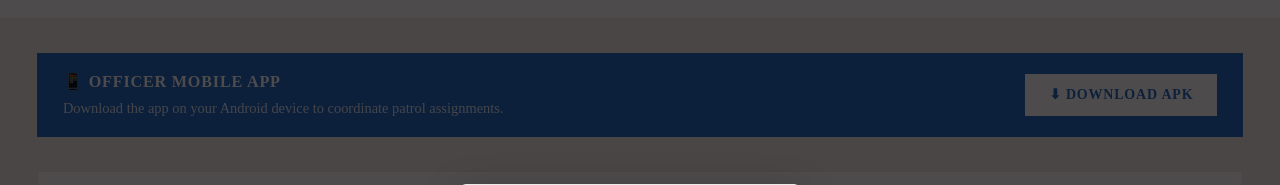
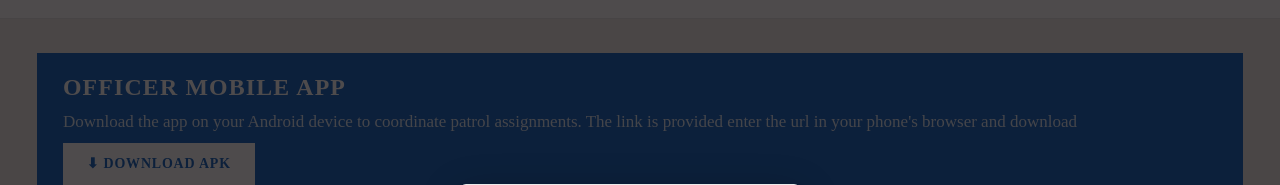
Before and after one commit to MB200516/Intellipark-DSS, a Next.js app in the folder frontend/: page /dashboard/patrol in a window 1280 px wide. Shown: the part 126-311 px from the top of the page. Built offline with nearby package versions, Linux system fonts and the light colour scheme; no server answers; sample sign-in values are in the browser's storage.

Commit message:
Update page.tsx

```diff
--- a/frontend/src/app/dashboard/patrol/page.tsx
+++ b/frontend/src/app/dashboard/patrol/page.tsx
@@ -133,11 +133,11 @@ export default function PatrolPage() {
           flexWrap:'wrap', gap:'0.5rem',
         }}>
           <div>
-            <div style={{ fontWeight:700, fontSize:'0.95rem', letterSpacing:'0.05em', textTransform:'uppercase' }}>
-              📱 Officer Mobile App
+            <div style={{ fontWeight:700, fontSize:'1.4rem', letterSpacing:'0.05em', textTransform:'uppercase' }}>
+               Officer Mobile App
             </div>
-            <div style={{ fontSize:'0.85rem', opacity:0.85, marginTop:'0.2rem' }}>
-              Download the app on your Android device to coordinate patrol assignments.
+            <div style={{ fontSize:'1rem', opacity:0.85, marginTop:'0.2rem' }}>
+               Download the app on your Android device to coordinate patrol assignments. The link is provided enter the url in your phone's browser and download
             </div>
           </div>
           <a href="https://expo.dev/artifacts/eas/y8ZtghJGq3K27FeiJtlZfn2u4VQoMeXwDxYp1cInT5Q.apk"
```
